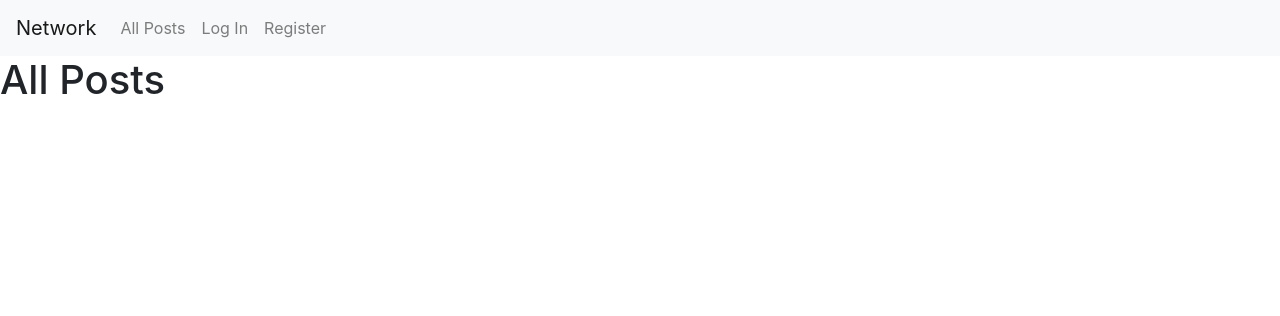
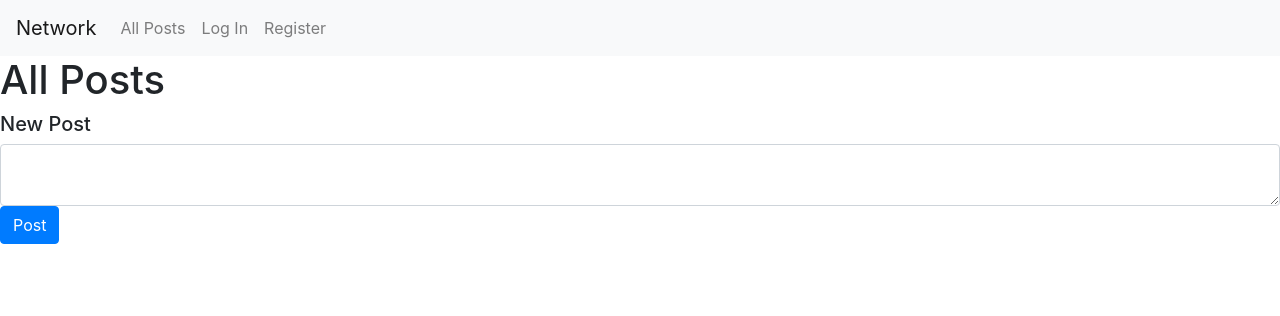
Before and after one commit to GustavoSchwantz/network-project, a Django app: page / in a window 1280 px wide. Shown: the top 316 px of the page. Run offline with Django 3.2, Linux system fonts and the light colour scheme; some libraries are stand-ins or nearby versions.

Commit message:
Making new post

```diff
--- /dev/null
+++ b/network/project4/network/static/network/post.js
@@ -0,0 +1,23 @@
+document.addEventListener('DOMContentLoaded', function() {
+
+    document.querySelector('#new-post-form').onsubmit = () => {
+
+        const post = document.querySelector('#new-post-content').value;
+
+        console.log(post);
+
+        fetch('/new', {
+            method: 'POST',
+            body: JSON.stringify({
+                post: post
+            })
+          })
+          .then(response => response.json())
+          .then(result => {
+              // Print result
+              console.log(result);
+          });
+
+        return false;
+    }
+});
--- a/network/project4/network/templates/network/index.html
+++ b/network/project4/network/templates/network/index.html
@@ -2,4 +2,12 @@
 
 {% block body %}
     <h1>All Posts</h1>
+
+    <div id="new-post-view">
+        <h5>New Post</h5>
+        <form id="new-post-form">
+            <textarea class="form-control" id="new-post-content"></textarea>
+            <input type="submit" class="btn btn-primary" value="Post">
+        </form>
+    </div>
 {% endblock %}
--- a/network/project4/network/templates/network/layout.html
+++ b/network/project4/network/templates/network/layout.html
@@ -6,6 +6,8 @@
         <title>{% block title %}Social Network{% endblock %}</title>
         <link rel="stylesheet" href="https://stackpath.bootstrapcdn.com/bootstrap/4.4.1/css/bootstrap.min.css" integrity="sha384-Vkoo8x4CGsO3+Hhxv8T/Q5PaXtkKtu6ug5TOeNV6gBiFeWPGFN9MuhOf23Q9Ifjh" crossorigin="anonymous">
         <link href="{% static 'network/styles.css' %}" rel="stylesheet">
+
+        <script src="{% static 'network/post.js' %}"></script>
     </head>
     <body>
 
--- a/network/project4/network/urls.py
+++ b/network/project4/network/urls.py
@@ -7,5 +7,6 @@ urlpatterns = [
     path("", views.index, name="index"),
     path("login", views.login_view, name="login"),
     path("logout", views.logout_view, name="logout"),
-    path("register", views.register, name="register")
+    path("register", views.register, name="register"),
+    path("new", views.new_post, name="new")
 ]
--- a/network/project4/network/views.py
+++ b/network/project4/network/views.py
@@ -61,3 +61,10 @@ def register(request):
         return HttpResponseRedirect(reverse("index"))
     else:
         return render(request, "network/register.html")
+
+
+def new_post(request):
+    data = json.loads(request.body)
+    print(type(data))
+
+    return JsonResponse({"message": "Post sent successfully."}, status=201)
```
Also changed, not shown: network/project4/db.sqlite3.
